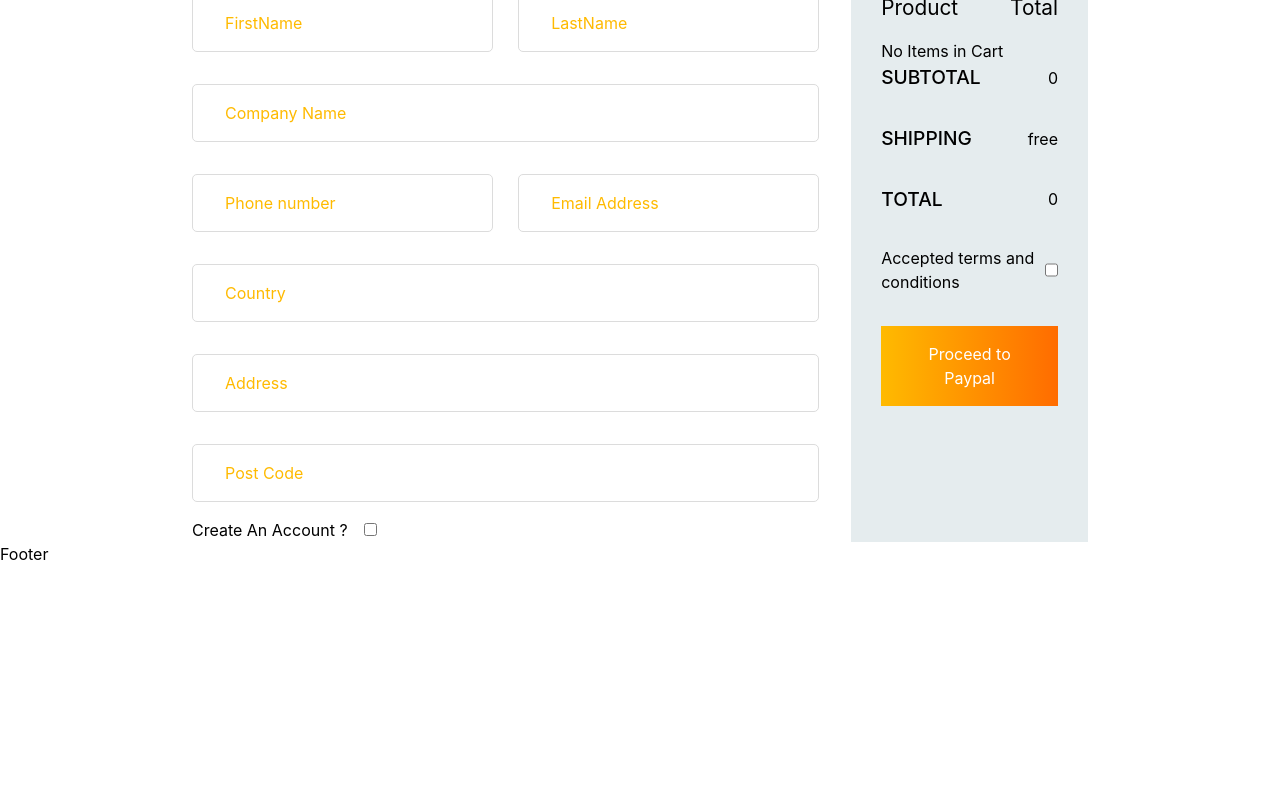
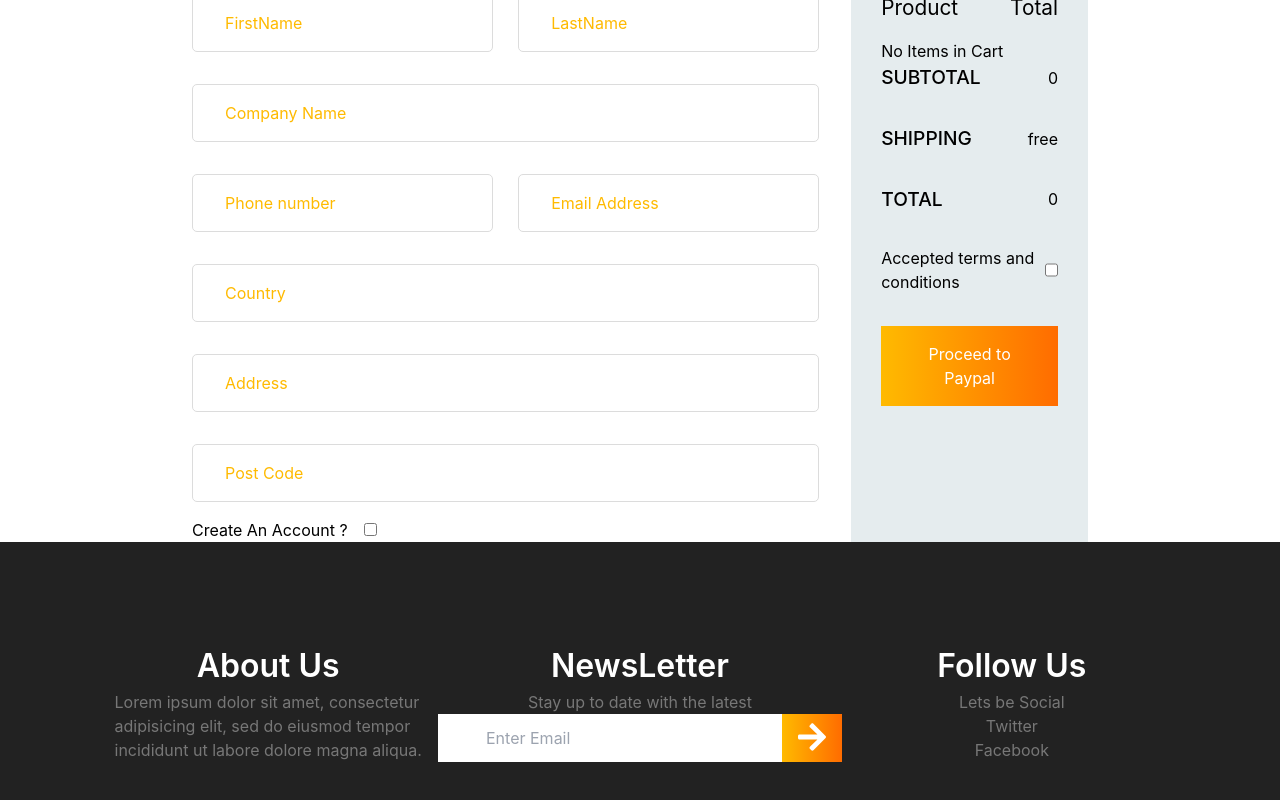
Before and after one commit to mofe64/pentaxEcommerceProjectFrontend, a React (Create React App) app: page /checkout in a window 1280 px wide. Shown: the part 848-1648 px from the top of the page. Before the commit the page ends 1414 px from the top, so only its background shows below. Built offline with nearby package versions, Linux system fonts and the light colour scheme; what react-animations would draw is missing.

Commit message:
footer impl

```diff
--- a/src/components/footer.js
+++ b/src/components/footer.js
@@ -1,8 +1,38 @@
+import '../css/footer.css';
+import { FontAwesomeIcon } from '@fortawesome/react-fontawesome'
+import { faArrowRight} from '@fortawesome/free-solid-svg-icons'
+
 const Footer = () => {
     return (
-        <h1>
-            Footer
-        </h1>
+        <>
+            <div className='footer-body'>
+                <div className='footer-container'>
+                    <div className='footer-about-us footer-section'>
+                    <h1>About Us</h1>
+                    <p>
+                        Lorem ipsum dolor sit amet, consectetur <br/> adipisicing elit,
+                        sed do eiusmod tempor <br/> incididunt ut labore dolore magna aliqua.
+                    </p>
+                </div>
+                <div className='footer-email footer-section'>
+                    <h1>NewsLetter</h1>
+                    <p>Stay up to date with the latest</p>
+                    <div className='sub-box'>
+                        <input type='email' placeholder='Enter Email' />
+                        <button>
+                            <FontAwesomeIcon icon={faArrowRight }/>
+                        </button>
+                    </div>
+                </div>
+                <div className='footer-social footer-section'>
+                    <h1>Follow Us</h1>
+                    <p>Lets be Social</p>
+                    <p>Twitter</p>
+                    <p>Facebook</p>
+                </div>
+                </div>
+            </div>
+        </>
     )
 }
 
--- /dev/null
+++ b/src/css/footer.css
@@ -0,0 +1,54 @@
+.footer-body {
+  width: 100%;
+  background-color: #222222;
+  display: flex;
+  color: white;
+  padding-top: 100px;
+  padding-bottom: 100px;
+}
+.footer-container {
+  display: flex;
+  max-width: 1140px;
+  width: 100%;
+  padding-right: 15px;
+  padding-left: 15px;
+  margin-right: auto;
+  margin-left: auto;
+  flex-wrap: wrap;
+  justify-content: space-between;
+}
+.footer-section {
+  width: 33%;
+  display: flex;
+  flex-direction: column;
+  justify-content: center;
+  align-items: center;
+}
+.footer-section h1 {
+  font-size: 2rem;
+  font-weight: 600;
+}
+.footer-section p {
+  color: #777777;
+}
+.sub-box {
+  display: flex;
+}
+.sub-box input {
+  padding: 0.5rem 3rem;
+}
+.sub-box button {
+  font-size: 2rem;
+  padding-left: 1rem;
+  padding-right: 1rem;
+  background: linear-gradient(90deg, #ffba00 0%, #ff6c00 100%);
+}
+@media (max-width: 850px) {
+  .footer-container {
+    flex-direction: column;
+  }
+  .footer-section {
+    width: 100%;
+    margin-bottom: 3rem;
+  }
+}
--- a/src/pages/cart.js
+++ b/src/pages/cart.js
@@ -3,6 +3,7 @@ import PageHeader from '../components/pageHeader';
 import Footer from '../components/footer';
 import '../css/cart.css';
 import { useSelector } from 'react-redux';
+import {useState } from 'react';
 import { useHistory } from 'react-router-dom';
 // import * as logger from '../util/logger';
 
@@ -11,6 +12,7 @@ const Cart = () => {
     cart = useSelector(state => state.cart.cart);
     let cartItems = cart["items"];
     let cartItemKeys = Object.keys(cart["items"])
+    const [canCheckout] = useState(cartItemKeys.length > 0);
     const history = useHistory();
     return (
         <>
@@ -44,9 +46,9 @@ const Cart = () => {
                     <button className='to_shop_btn' onClick={()=>{history.push('/shop')}}>
                         Continue Shopping
                     </button>
-                    <button className='to_checkout_btn' onClick={()=>{history.push('/checkout')}}>
+                    { canCheckout && <button className='to_checkout_btn' onClick={() => { history.push('/checkout') }}>
                         Proceed to Checkout
-                    </button>
+                    </button>}
                 </div>
             </div>
             <Footer/>
--- a/src/pages/checkout.js
+++ b/src/pages/checkout.js
@@ -119,7 +119,7 @@ const CheckOut = () => {
                                     <label htmlFor='terms'>Accepted terms and conditions</label>
                                     <input type='checkbox' name='terms'/>
                                 </div>
-                                <button className='payment-btn'
+                                <button className='payment-btn' disabled={!canCheckout}
                                     onClick={checkOutUser}
                                 >
                                     Proceed to Paypal
```
